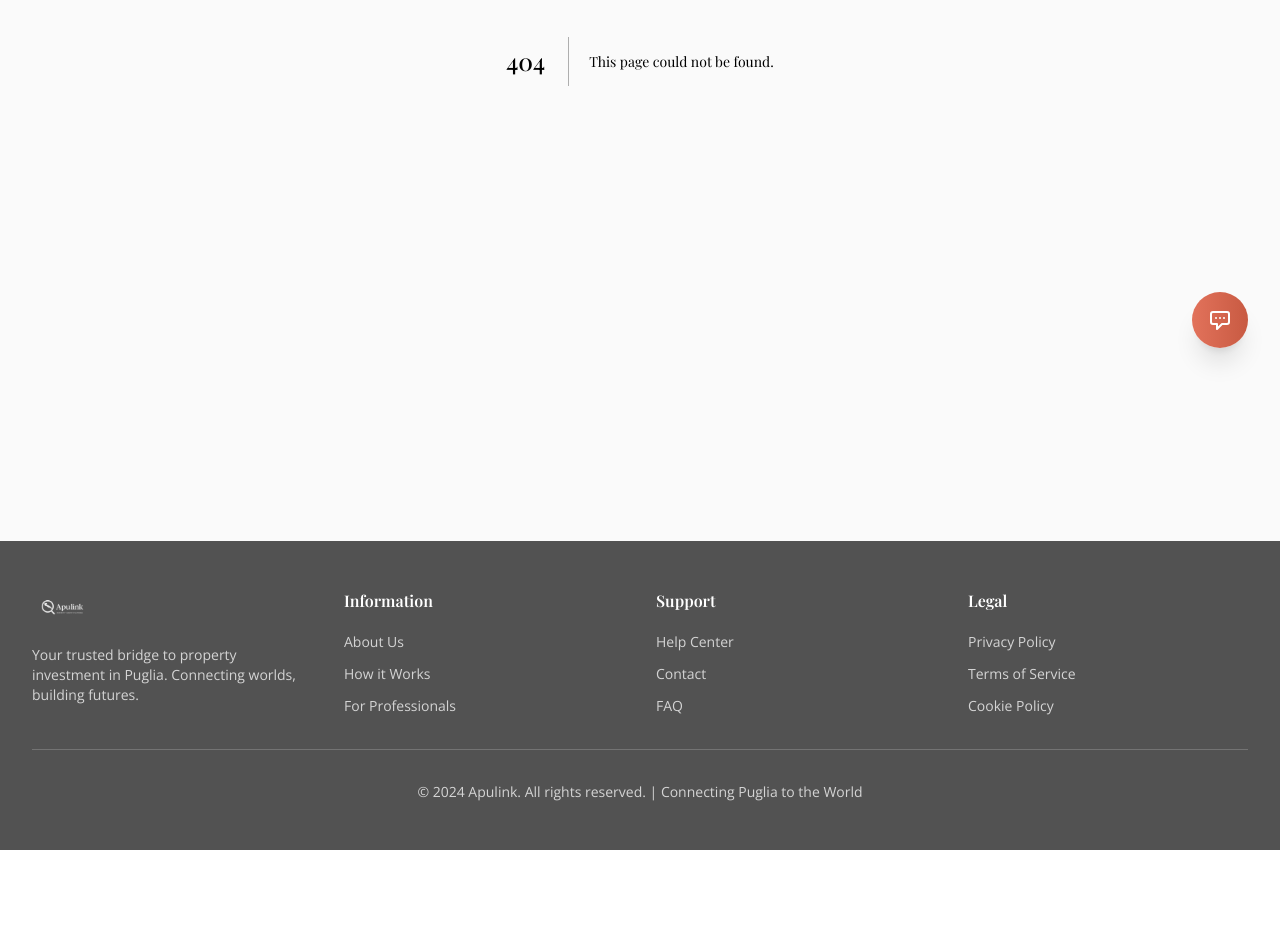
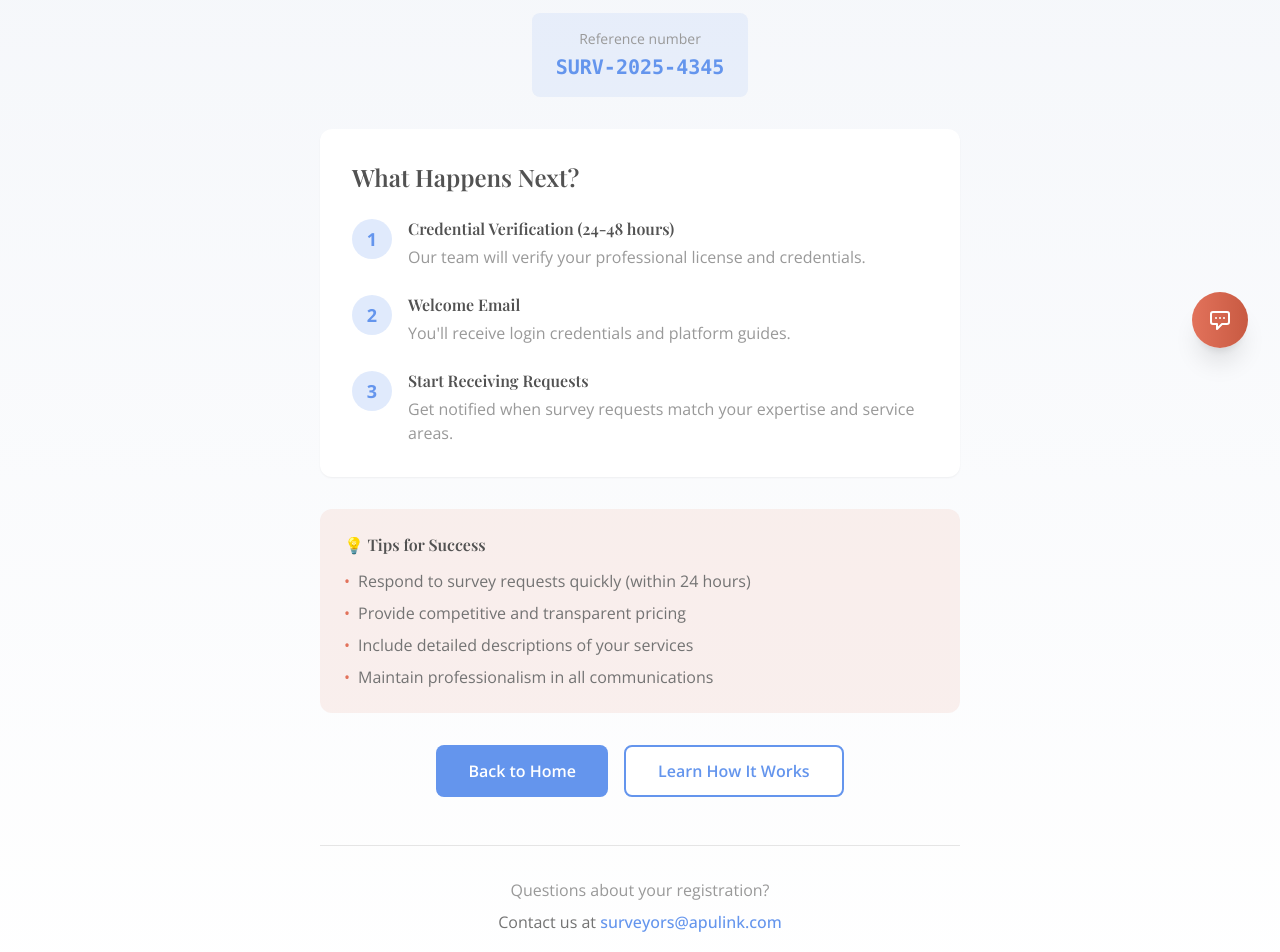
Before and after one commit to Geppix140269/Apulink, a Next.js app: page /surveyor/register/success in a window 1280 px wide. Before the commit this address had no page. Shown: the part 420-1372 px from the top of the page. Before the commit the page ends 1270 px from the top, so only its background shows below. Built offline with nearby package versions, Linux system fonts and the light colour scheme; a web font is replaced by a local one.

Commit message:
Create page.tsx

```diff
--- /dev/null
+++ b/app/surveyor/register/success/page.tsx
@@ -0,0 +1,144 @@
+// PATH: app/surveyor/register/success/page.tsx
+'use client'
+import { useRouter } from 'next/navigation'
+import { CheckCircle } from 'lucide-react'
+
+export default function SurveyorRegisterSuccessPage() {
+  const router = useRouter()
+
+  return (
+    <div className="min-h-screen bg-gradient-to-b from-sea/5 to-white">
+      <section className="py-20">
+        <div className="max-w-2xl mx-auto px-4 text-center">
+          {/* Success Icon */}
+          <div className="mb-8">
+            <div className="inline-flex items-center justify-center w-24 h-24 bg-sea/20 rounded-full">
+              <CheckCircle className="w-12 h-12 text-sea" />
+            </div>
+          </div>
+
+          <h1 className="font-playfair text-4xl font-bold text-stone-800 mb-4">
+            Registration Successful!
+          </h1>
+
+          <p className="text-xl text-stone-600 mb-8">
+            Thank you for joining the Apulink network. We&apos;ll verify your credentials within 24-48 hours.
+          </p>
+
+          {/* Reference Number */}
+          <div className="bg-sea/10 rounded-lg px-6 py-4 mb-8 inline-block">
+            <p className="text-sm text-stone-600 mb-1">Reference number</p>
+            <p className="font-mono text-xl text-sea font-bold">
+              SURV-{new Date().getFullYear()}-{Math.floor(Math.random() * 9999).toString().padStart(4, '0')}
+            </p>
+          </div>
+
+          {/* What Happens Next */}
+          <div className="bg-white rounded-xl shadow-sm p-8 mb-8 text-left">
+            <h2 className="font-playfair text-2xl font-semibold text-stone-800 mb-6">
+              What Happens Next?
+            </h2>
+
+            <div className="space-y-6">
+              <div className="flex items-start">
+                <div className="bg-sea/20 text-sea rounded-full w-10 h-10 flex items-center justify-center font-bold text-lg flex-shrink-0 mt-0.5">
+                  1
+                </div>
+                <div className="ml-4">
+                  <h3 className="font-semibold text-stone-800 mb-1">
+                    Credential Verification (24-48 hours)
+                  </h3>
+                  <p className="text-stone-600">
+                    Our team will verify your professional license and credentials.
+                  </p>
+                </div>
+              </div>
+
+              <div className="flex items-start">
+                <div className="bg-sea/20 text-sea rounded-full w-10 h-10 flex items-center justify-center font-bold text-lg flex-shrink-0 mt-0.5">
+                  2
+                </div>
+                <div className="ml-4">
+                  <h3 className="font-semibold text-stone-800 mb-1">
+                    Welcome Email
+                  </h3>
+                  <p className="text-stone-600">
+                    You&apos;ll receive login credentials and platform guides.
+                  </p>
+                </div>
+              </div>
+
+              <div className="flex items-start">
+                <div className="bg-sea/20 text-sea rounded-full w-10 h-10 flex items-center justify-center font-bold text-lg flex-shrink-0 mt-0.5">
+                  3
+                </div>
+                <div className="ml-4">
+                  <h3 className="font-semibold text-stone-800 mb-1">
+                    Start Receiving Requests
+                  </h3>
+                  <p className="text-stone-600">
+                    Get notified when survey requests match your expertise and service areas.
+                  </p>
+                </div>
+              </div>
+            </div>
+          </div>
+
+          {/* Tips */}
+          <div className="bg-terracotta/10 rounded-xl p-6 mb-8 text-left">
+            <h3 className="font-semibold text-stone-800 mb-3">
+              💡 Tips for Success
+            </h3>
+            <ul className="space-y-2 text-stone-700">
+              <li className="flex items-start">
+                <span className="text-terracotta mr-2">•</span>
+                Respond to survey requests quickly (within 24 hours)
+              </li>
+              <li className="flex items-start">
+                <span className="text-terracotta mr-2">•</span>
+                Provide competitive and transparent pricing
+              </li>
+              <li className="flex items-start">
+                <span className="text-terracotta mr-2">•</span>
+                Include detailed descriptions of your services
+              </li>
+              <li className="flex items-start">
+                <span className="text-terracotta mr-2">•</span>
+                Maintain professionalism in all communications
+              </li>
+            </ul>
+          </div>
+
+          {/* CTA Buttons */}
+          <div className="flex flex-col sm:flex-row gap-4 justify-center">
+            <button
+              onClick={() => router.push('/')}
+              className="px-8 py-3 bg-sea text-white rounded-lg font-semibold hover:bg-sea-dark transition-all"
+            >
+              Back to Home
+            </button>
+            <button
+              onClick={() => router.push('/how-it-works')}
+              className="px-8 py-3 bg-white text-sea border-2 border-sea rounded-lg font-semibold hover:bg-sea/5 transition-all"
+            >
+              Learn How It Works
+            </button>
+          </div>
+
+          {/* Contact Info */}
+          <div className="mt-12 pt-8 border-t border-stone-200">
+            <p className="text-stone-600 mb-2">
+              Questions about your registration?
+            </p>
+            <p className="text-stone-700">
+              Contact us at{' '}
+              <a href="mailto:surveyors@apulink.com" className="text-sea hover:text-sea-dark font-medium">
+                surveyors@apulink.com
+              </a>
+            </p>
+          </div>
+        </div>
+      </section>
+    </div>
+  )
+}
```
